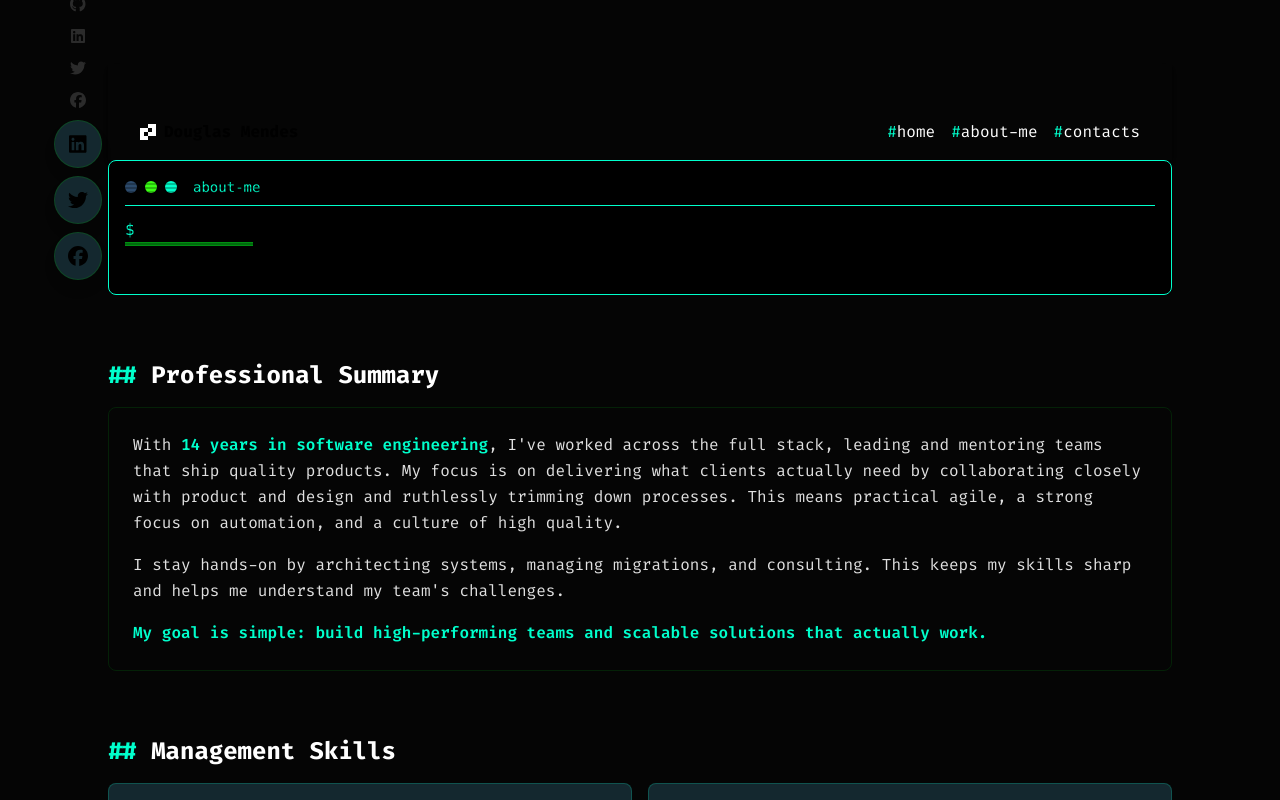
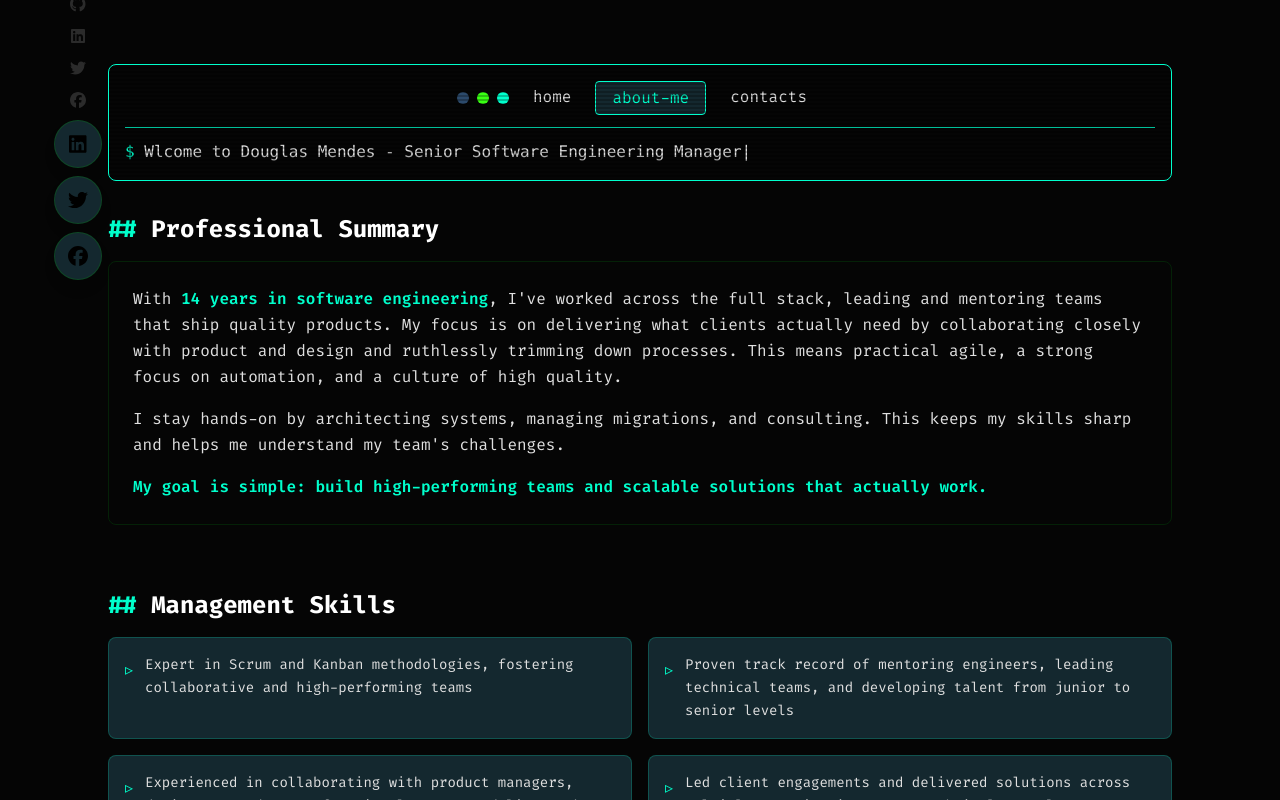
Before and after one commit to mendesbarreto/portfolio-nextjs, a Next.js app: page /about in a window 1280 px wide. Shown: the top 800 px of the page. Built offline with nearby package versions, Linux system fonts and the light colour scheme.

Commit message:
chore: Remove redundant headers

```diff
--- a/src/app/about/page.tsx
+++ b/src/app/about/page.tsx
@@ -1,20 +1,15 @@
-import { Header } from "@/components/common/header";
+import { TerminalHeader } from "@/components/common/terminal-header";
 import { ProfessionalSummary } from "@/components/about/professional-summary";
 import { TechSkills } from "@/components/about/tech-skills";
 import { ManagementSkills } from "@/components/about/management-skills";
 import { Experience } from "@/components/about/experience";
 import { Education } from "@/components/about/education";
-import { TerminalBlock } from "@/components/common/terminal-block";
 
 export default function About() {
   return (
     <div className="bg-primary min-h-screen">
       <div className="bg-background max-w-1064 mx-auto pt-8 md:pt-16 px-4 md:px-0 pb-16">
-        <Header />
-
-        <TerminalBlock title="about-me" className="mb-8 md:mb-16">
-          <div className="w-32 h-1 bg-mGreen mb-8"></div>
-        </TerminalBlock>
+        <TerminalHeader />
 
         <ProfessionalSummary />
         <ManagementSkills />
--- a/src/app/contacts/page.tsx
+++ b/src/app/contacts/page.tsx
@@ -1,16 +1,11 @@
-import { Header } from "@/components/common/header";
+import { TerminalHeader } from "@/components/common/terminal-header";
 import { ContactInfo } from "@/components/contacts/contact-info";
-import { TerminalBlock } from "@/components/common/terminal-block";
 
 export default function Contacts() {
   return (
     <div className="bg-primary min-h-screen">
       <div className="bg-background max-w-1064 mx-auto pt-8 md:pt-16 px-4 md:px-0 pb-16">
-        <Header />
-
-        <TerminalBlock title="contacts" className="mb-8 md:mb-16">
-          <div className="w-32 h-1 bg-mGreen mb-8"></div>
-        </TerminalBlock>
+        <TerminalHeader />
 
         <ContactInfo />
       </div>
--- a/src/app/page.tsx
+++ b/src/app/page.tsx
@@ -1,10 +1,9 @@
-import { Header } from "@/components/common/header";
+import { TerminalHeader } from "@/components/common/terminal-header";
 import { HomeSummary } from "@/components/home/home-summary";
 import { Highlights } from "@/components/home/highlights";
 import { ProjectList } from "@/components/projects/project-list";
 import { QuoteBox } from "@/components/home/quote";
 import { TerminalBlock } from "@/components/common/terminal-block";
-import { TypingText } from "@/components/common/typing-text";
 import Head from "next/head";
 
 export default function Home() {
@@ -16,10 +15,7 @@ export default function Home() {
           <meta name="description" content="My personal CV and Portifolio" />
         </Head>
 
-        <Header />
-        <TerminalBlock title="profile" className="mb-8">
-          <TypingText text="Welcome to Douglas Mendes - Senior Software Engineering Manager" />
-        </TerminalBlock>
+        <TerminalHeader />
         <HomeSummary />
         <TerminalBlock title="achievements" className="mb-8">
           <Highlights />
--- /dev/null
+++ b/src/components/common/terminal-header.tsx
@@ -0,0 +1,63 @@
+"use client";
+
+
+import Link from "next/link";
+import { usePathname } from "next/navigation";
+import { useState, useEffect } from "react";
+import { TypingText } from "./typing-text";
+
+export function TerminalHeader() {
+  const pathname = usePathname();
+  const [mounted, setMounted] = useState(false);
+
+  useEffect(() => {
+    setMounted(true);
+  }, []);
+
+  const tabs = [
+    { name: "home", path: "/" },
+    { name: "about-me", path: "/about" },
+    { name: "contacts", path: "/contacts" }
+  ];
+
+  const activeTab = tabs.find(tab => tab.path === pathname)?.name || "home";
+
+  if (!mounted) {
+    return null;
+  }
+
+  return (
+    <header className="bg-background border border-mTeal rounded-lg mb-8 overflow-hidden">
+      <div className="p-4 scanlines">
+        <div className="flex items-center justify-center gap-2 mb-3 border-b border-mTeal pb-3">
+          <div className="flex items-center gap-2">
+            <div className="w-3 h-3 rounded-full bg-mRed" />
+            <div className="w-3 h-3 rounded-full bg-mYellow" />
+            <div className="w-3 h-3 rounded-full bg-mTeal" />
+          </div>
+
+          <nav className="flex gap-2 font-fira-code">
+            {tabs.map((tab) => (
+              <Link
+                key={tab.name}
+                href={tab.path}
+                className={`px-4 py-1 rounded transition-all ${
+                  activeTab === tab.name
+                    ? "bg-backgroundLight text-mTeal border border-mTeal"
+                    : "text-mGray hover:text-mTeal hover:bg-backgroundLight/50"
+                }`}
+              >
+                {tab.name}
+              </Link>
+            ))}
+          </nav>
+        </div>
+
+        <div className="text-mGray font-mono">
+          <span className="text-mTeal">$</span>{' '}
+          <TypingText text="Welcome to Douglas Mendes - Senior Software Engineering Manager" />
+        </div>
+      </div>
+    </header>
+  );
+}
```
